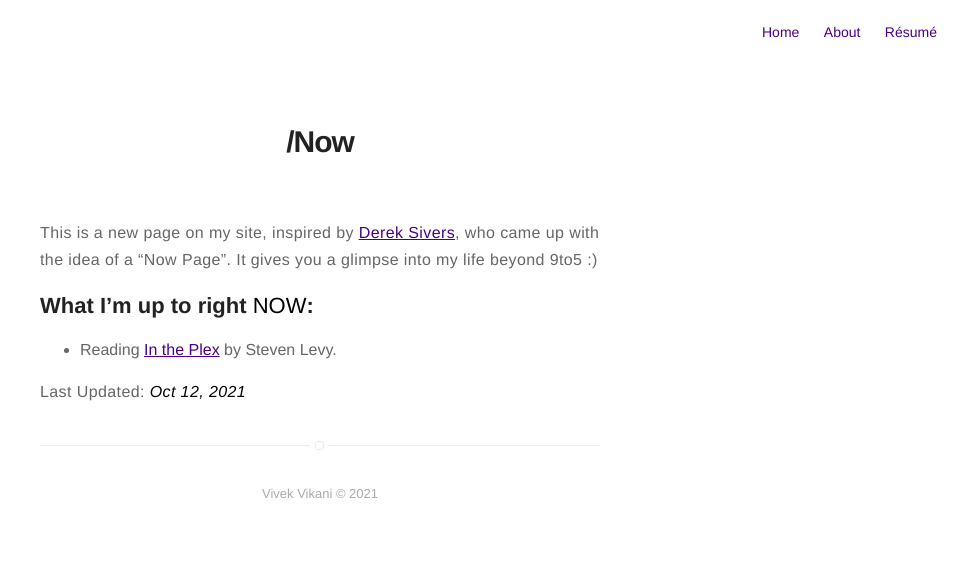
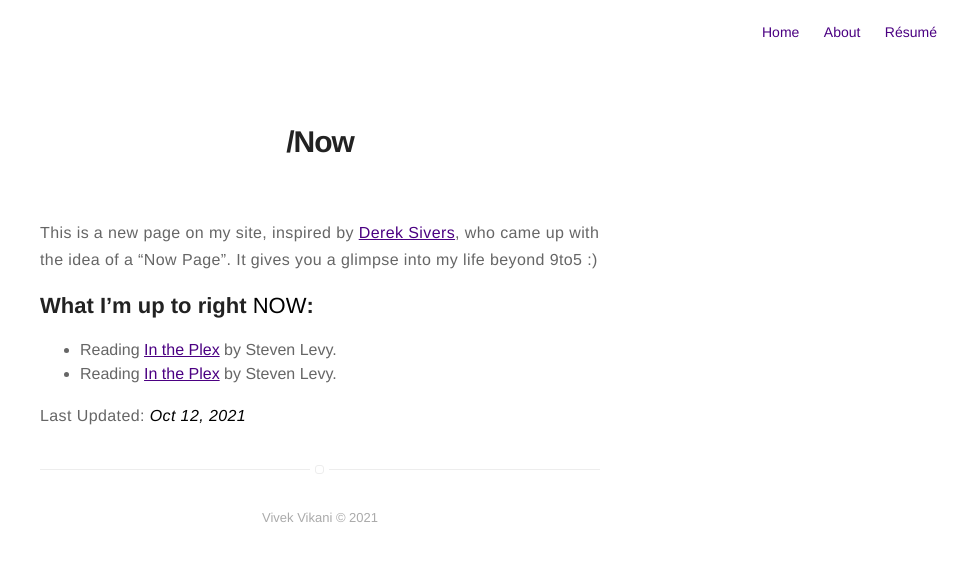
Before and after one commit to vivekvikani/vivekvikani.github.io, a Jekyll site: the page built from now.md, in a window 1280 px wide. Shown: the top 561 px of the page, without its empty margins (320-1280 px from the left). Built offline with Jekyll 4.4.1, drawn with Linux system fonts in a browser that asks for light colours.

Commit message:
add new line in now for _blank

```diff
--- a/now.md
+++ b/now.md
@@ -8,5 +8,6 @@ This is a new page on my site, inspired by [Derek Sivers](https://sivers.org/now
 ## What I'm up to right **NOW**:
 
 * Reading [In the Plex](https://www.goodreads.com/book/show/7841446-in-the-plex) by Steven Levy.
+* Reading <a href="https://www.goodreads.com/book/show/7841446-in-the-plex" target="_blank">In the Plex</a> by Steven Levy.
 
 Last Updated: ***Oct 12, 2021***
```
